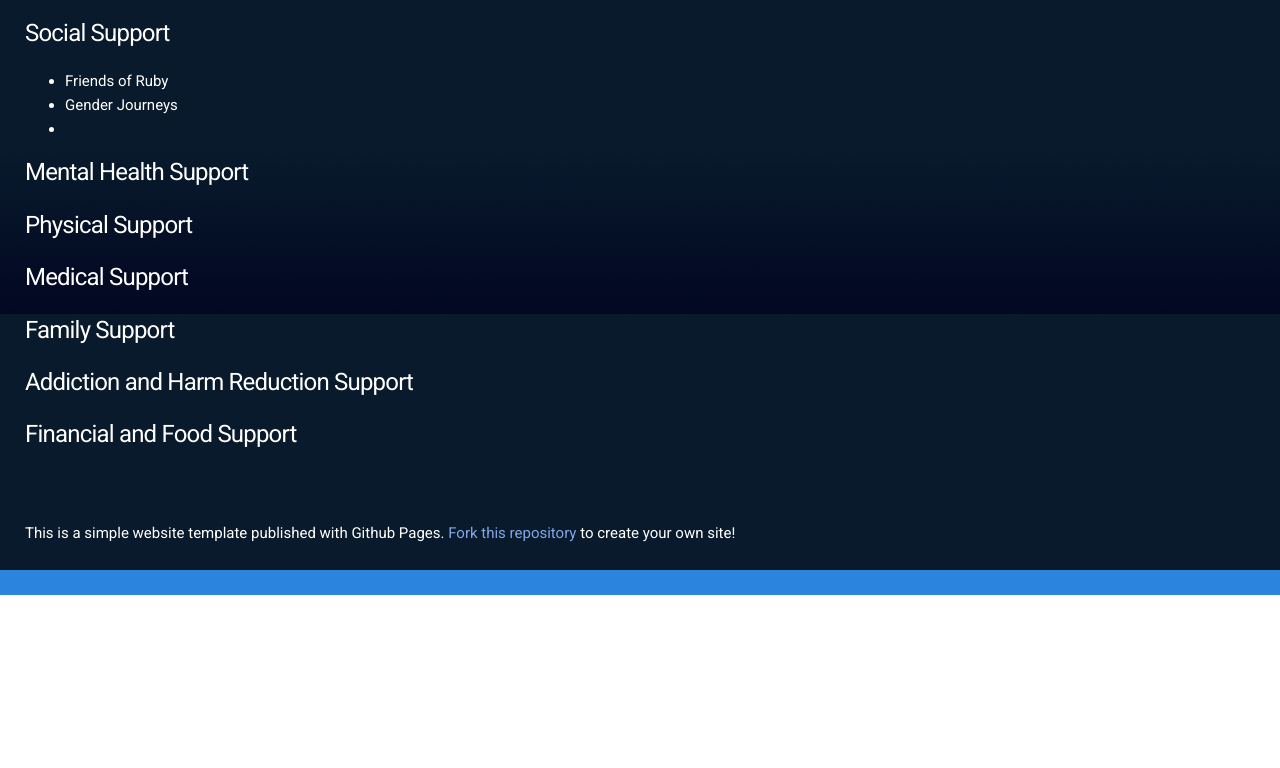
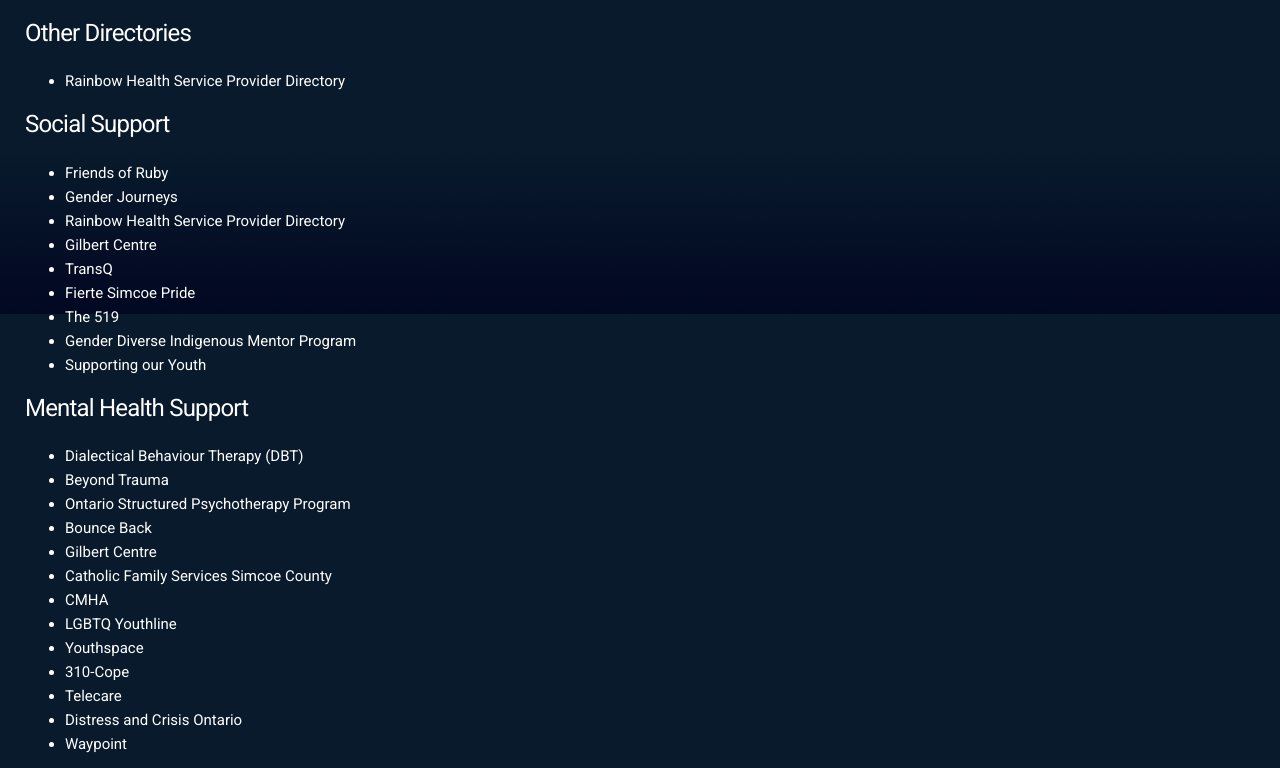
Before and after one commit to Emeleea/emishouse, a plain HTML site: page index.html in a window 1280 px wide. Shown: the part 486-1254 px from the top of the page. Before the commit the page ends 1081 px from the top, so only its background shows below. Drawn offline with nearby package versions, Linux system fonts and the light colour scheme.

Commit message:
added resourfes

```diff
--- a/index.html
+++ b/index.html
@@ -29,7 +29,7 @@
 
     <header id="header">
       <img src="logo.png">
-      <h1>Emilia's Resource Website</h1>
+      <h1>Resource Directory for Queer/Trans Folk in the Greater Toronto Area</h1>
 
       <!-- Menu link fragment #id should match a div id. Example: <a href="#home"> links to <div id="home"></div>  -->
       <ul class="main-menu">
@@ -45,14 +45,38 @@
 
           <div id="home" class="content-region hide">
             <h2>Home</h2>
+			<h3>Other Directories</h3>
+			<ul>
+				<li>Rainbow Health Service Provider Directory</li>
+				</ul>
             <h3>Social Support</h3>
             <ul>
 				<li>Friends of Ruby</li>
 				<li>Gender Journeys</li>
-				<li>
+				<li>Rainbow Health Service Provider Directory</li>
+				<li>Gilbert Centre</li>
+				<li>TransQ</li>
+				<li>Fierte Simcoe Pride</li>
+				<li>The 519</li>
+				<li>Gender Diverse Indigenous Mentor Program</li>
+				<li>Supporting our Youth</li>
 			</ul>
 			<h3>Mental Health Support</h3>
-
+			<ul>
+				<li>Dialectical Behaviour Therapy (DBT)</li>
+				<li>Beyond Trauma</li>
+				<li>Ontario Structured Psychotherapy Program</li>
+				<li>Bounce Back</li>
+				<li>Gilbert Centre</li>
+				<li>Catholic Family Services Simcoe County</li>
+				<li>CMHA</li>
+				<li>LGBTQ Youthline</li>
+				<li>Youthspace</li>
+				<li>310-Cope</li>
+				<li>Telecare</li>
+				<li>Distress and Crisis Ontario</li>
+				<li>Waypoint</li>
+			</ul>
 			<h3>Physical Support</h3>
 
 			<h3>Medical Support</h3>
```
